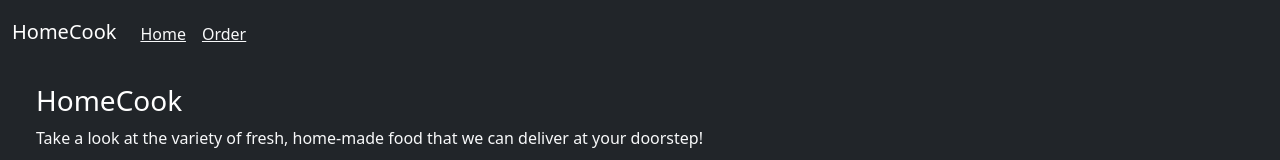
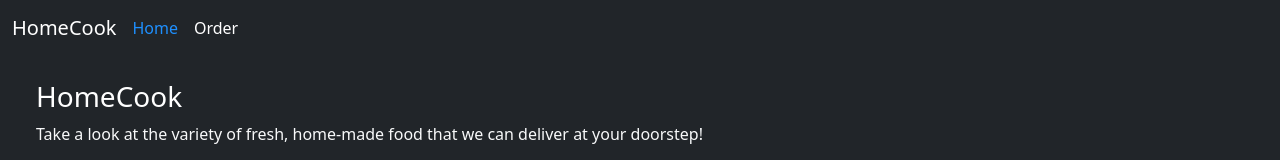
Before and after one commit to ali-nauman/homecook, a React (Create React App) app: page / in a window 1280 px wide. Shown: the top 160 px of the page. Built offline with nearby package versions, Linux system fonts and the light colour scheme.

Commit message:
Improve styling

```diff
--- a/src/components/UI/Header.jsx
+++ b/src/components/UI/Header.jsx
@@ -4,27 +4,44 @@ import Nav from 'react-bootstrap/Nav';
 import { Link } from 'react-router-dom';
 
 import { HomeCookContext } from 'store/home-cook-context';
+import { useLocation } from 'react-router-dom';
+import { NavItem } from 'react-bootstrap';
 
 export const Header = () => {
+  const location = useLocation();
   const { order } = useContext(HomeCookContext);
+
+  const links = [
+    { label: 'Home', path: '/' },
+    {
+      label: 'Order',
+      path: '/order',
+      content: !!order.length && (
+        <span className="badge rounded-pill bg-danger">{order.length}</span>
+      ),
+    },
+  ];
 
   return (
     <Navbar bg="dark" expand="lg" className="navbar-dark">
-      <Navbar.Brand className="text-white mt-1">HomeCook</Navbar.Brand>
+      <Navbar.Brand className="text-white">HomeCook</Navbar.Brand>
       <Navbar.Toggle aria-controls="basic-navbar-nav" />
       <Navbar.Collapse id="basic-navbar-nav">
-        <Nav className="mr-auto">
-          <Link className="text-light mt-2 mx-2" to="/">
-            Home
-          </Link>
-          <Link className="text-light mt-2 mx-2" to="/order">
-            Order{' '}
-            {!!order.length && (
-              <span className="badge rounded-pill bg-danger">
-                {order.length}
-              </span>
-            )}
-          </Link>
+        <Nav className="d-flex gap-3">
+          {links.map((link) => (
+            <NavItem key={link.path}>
+              <Link
+                className="text-decoration-none"
+                style={{
+                  color:
+                    location.pathname === link.path ? 'dodgerblue' : 'white',
+                }}
+                to={link.path}
+              >
+                {link.label} {link.content}
+              </Link>
+            </NavItem>
+          ))}
         </Nav>
       </Navbar.Collapse>
     </Navbar>
```
